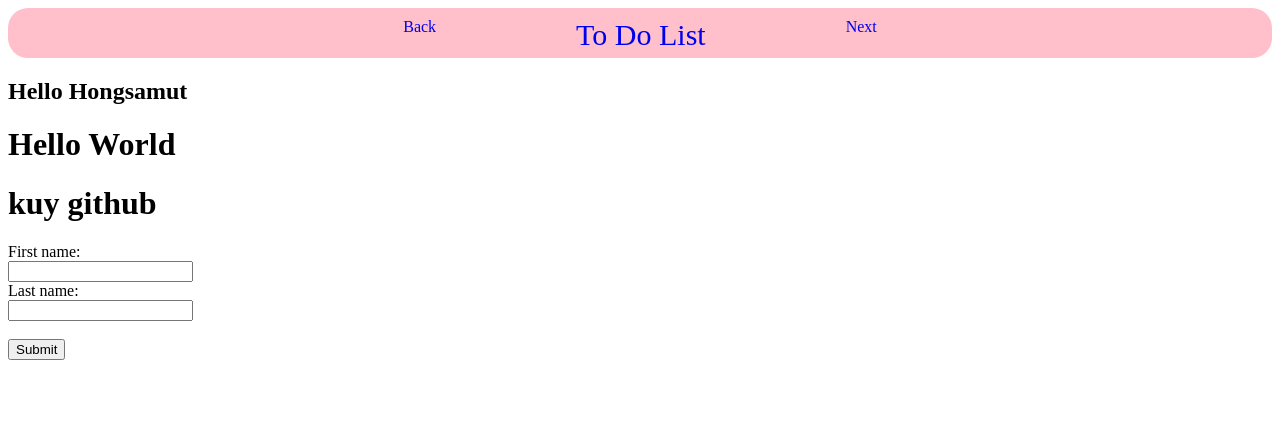
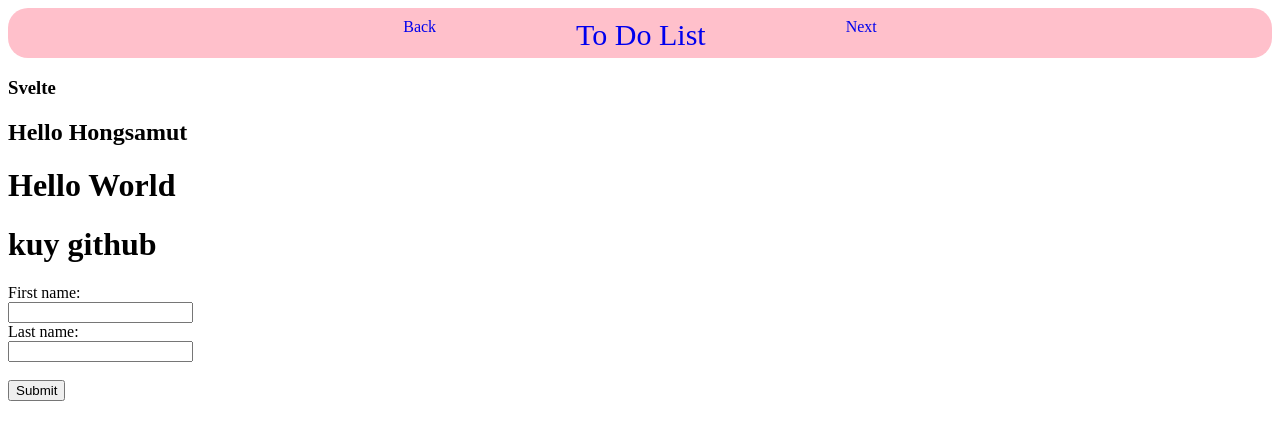
Before and after one commit to Chinjuku/HongsamutIT, a SvelteKit app: page / in a window 1280 px wide. Shown: the top 440 px of the page. Built offline with nearby package versions, Linux system fonts and the light colour scheme.

Commit message:
Chinjukuu

```diff
--- a/src/routes/+page.svelte
+++ b/src/routes/+page.svelte
@@ -1,7 +1,7 @@
 <!-- <script>
 
 </script> -->
-
+<h3>Svelte</h3>
 <h2>Hello Hongsamut</h2>
 <h1>Hello World</h1>
 <h1>kuy github</h1>
```
